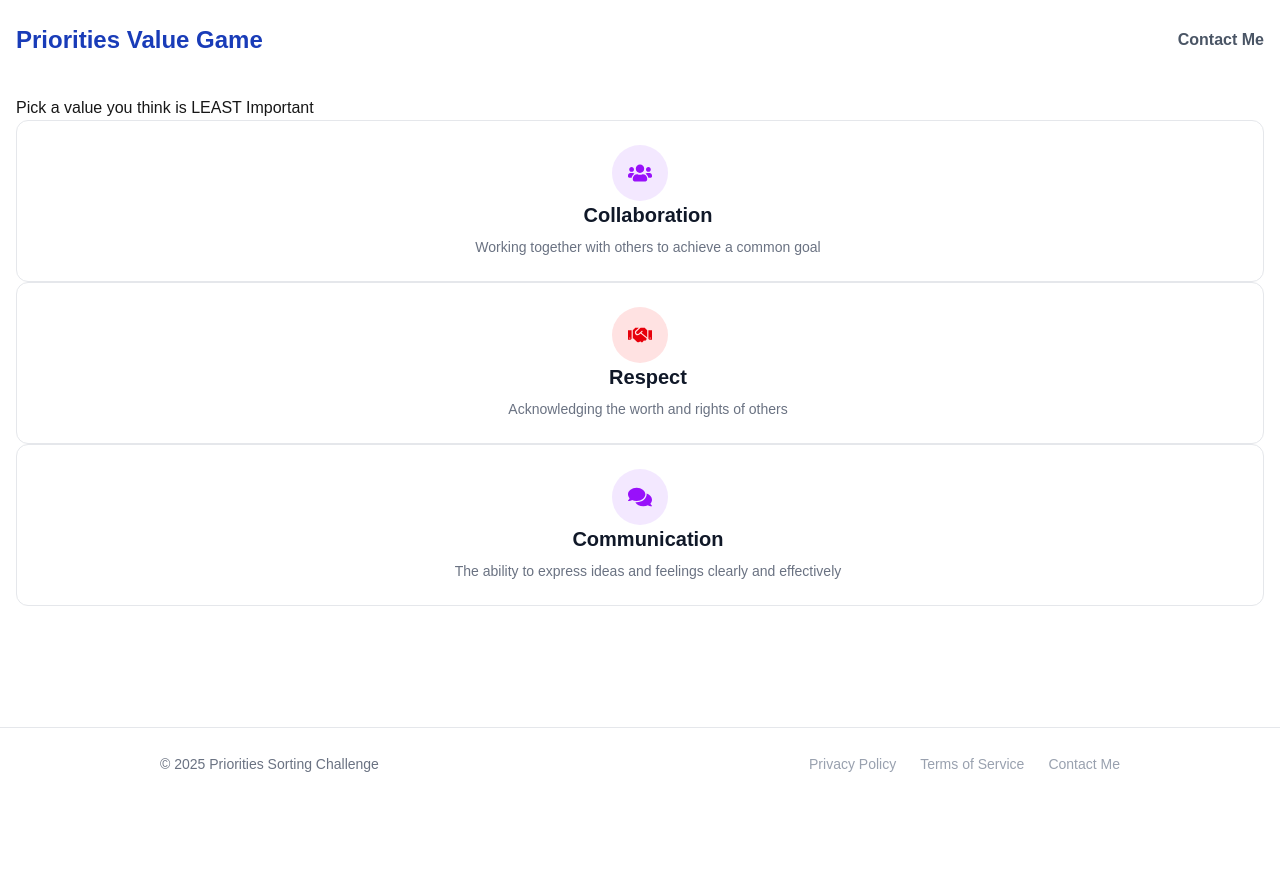
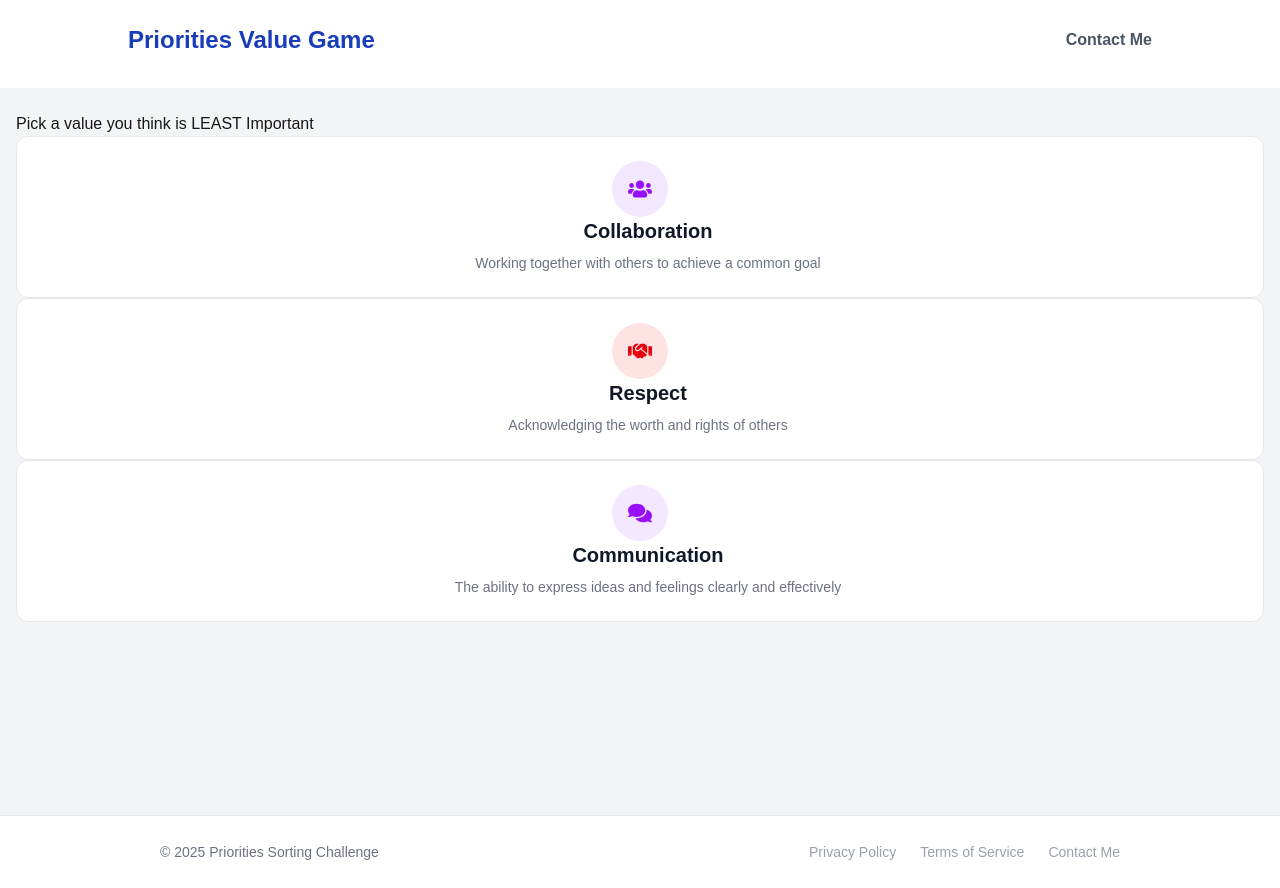
Before and after one commit to Scott-Zeta/priority_value_game, a Next.js app: page /game in a window 1280 px wide. Before the commit the page ends 800 px from the top, so only its background shows below. Built offline with nearby package versions, Linux system fonts and the light colour scheme.

Commit message:
Refactor layout structure by moving Header and Footer components for improved organization and styling

```diff
--- a/src/app/layout.tsx
+++ b/src/app/layout.tsx
@@ -29,10 +29,10 @@
       <body
         className={`${geistSans.variable} ${geistMono.variable} antialiased bg-gray-100 min-h-screen`}
       >
-        <div className="min-h-screen flex flex-col">
-          <div className="container max-w-screen-xl mx-auto px-4 pt-6 flex-grow">
-            <Header />
-            <main>{children}</main>
+        <Header />
+        <div className="min-h-screen flex flex-col bg-gray-100">
+          <div className="container max-w-screen-xl mx-auto px-4 pt-6 flex-grow ">
+            <main className="flex-grow ">{children}</main>
           </div>
           <Footer />
         </div>
--- a/src/components/layout/Header.tsx
+++ b/src/components/layout/Header.tsx
@@ -1,7 +1,7 @@
 export default function Header() {
   return (
-    <header className="mb-10">
-      <nav className="flex justify-between items-center mb-8">
+    <header className="px-4 pt-6 bg-white">
+      <nav className="flex justify-between items-center mb-8 max-w-5xl mx-auto">
         <div className="flex items-center">
           <span className="text-2xl font-bold text-blue-800">
             Priorities Value Game
```
